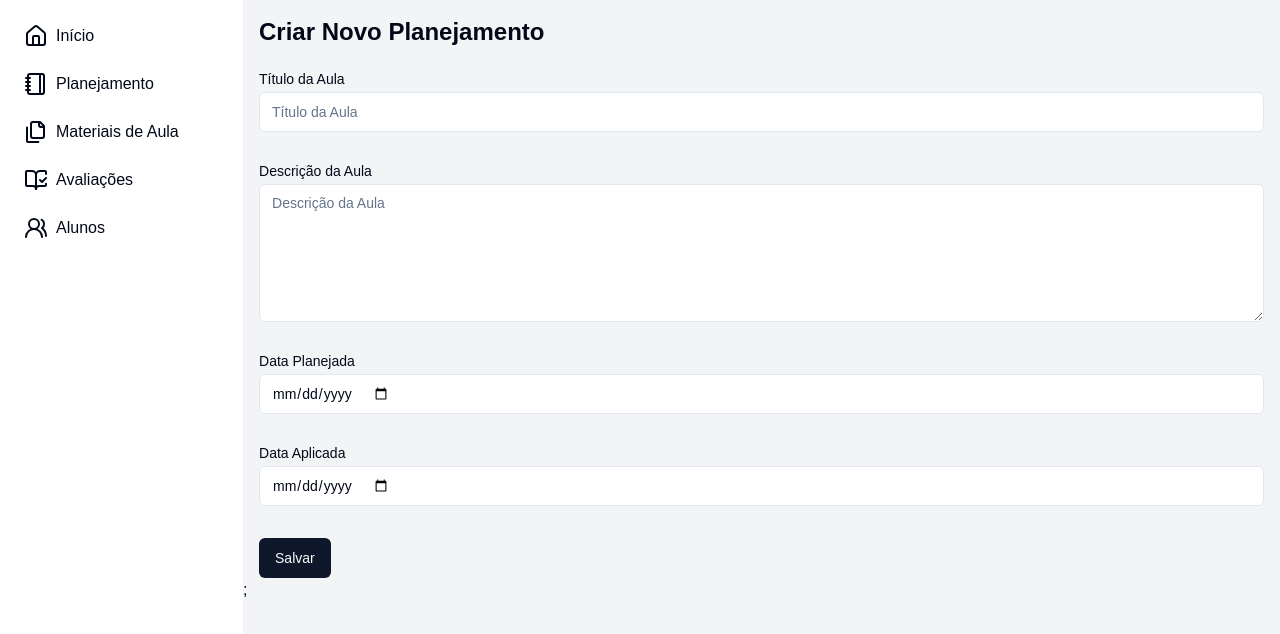
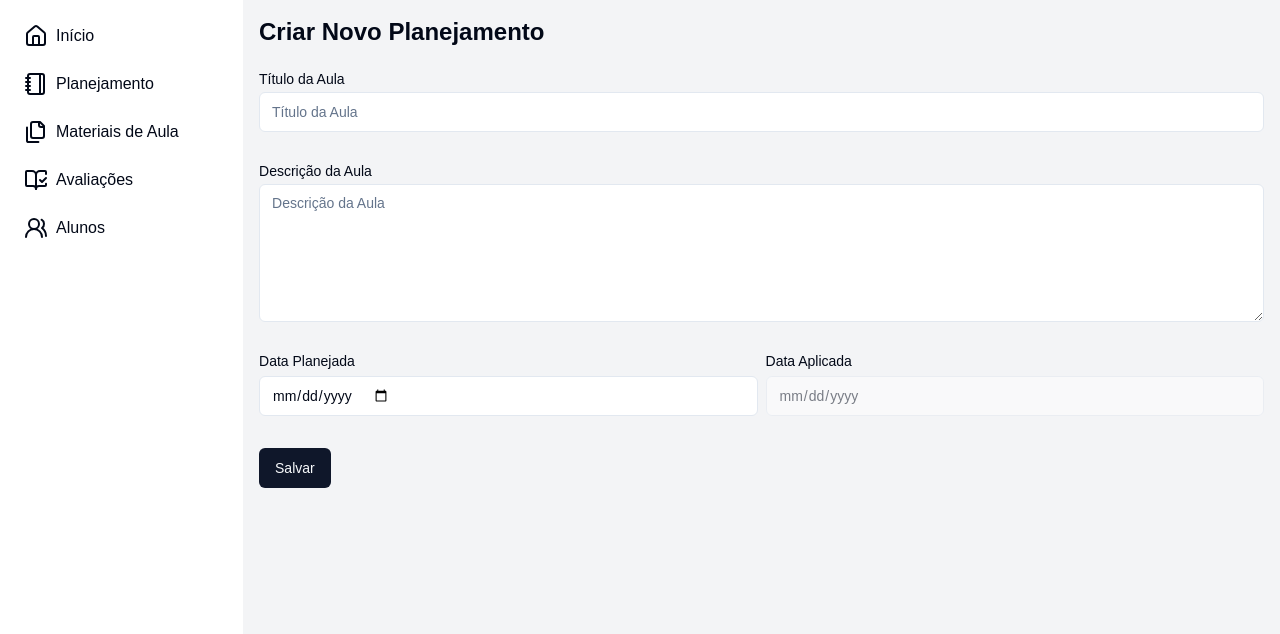
Before and after one commit to gabrielwbenatti/siga-fatec, a Next.js app in the folder siga-web/: page /app/plans/new in a window 1280 px wide. Shown: the top 634 px of the page. Built offline with nearby package versions, Linux system fonts and the light colour scheme.

Commit message:
melhorias na exibição

```diff
--- a/siga-web/app/(application)/app/plans/[id]/attendance/_components/AttendanceList.tsx
+++ b/siga-web/app/(application)/app/plans/[id]/attendance/_components/AttendanceList.tsx
@@ -158,6 +158,11 @@ export default function AttendanceList({
       </InputWrapper>
 
       <InputWrapper>
+        <Label>Conteúdo ministrado:</Label>
+        <Textarea value={data.plan.description} disabled />
+      </InputWrapper>
+
+      <InputWrapper>
         <Label>Data de realização</Label>
         <Input
           type="date"
--- a/siga-web/app/(application)/app/plans/_components/PlansCreateUpdateForm.tsx
+++ b/siga-web/app/(application)/app/plans/_components/PlansCreateUpdateForm.tsx
@@ -1,6 +1,7 @@
 "use client";
 
 import { createClassPlan, updateClassPlan } from "@/app/actions/plansActions";
+import InputWrapper from "@/components/SiGA/InputWrapper";
 import { Button } from "@/components/ui/button";
 import { Input } from "@/components/ui/input";
 import { Label } from "@/components/ui/label";
@@ -58,7 +59,8 @@ const PlansCreateUpdateForm: FC<PlansCreateUpdateFormProps> = ({
         />
       </div>
 
-      <div className="flex flex-col gap-1.5">
+      <div className="gap-2 md:flex">
+        <InputWrapper className="flex-auto">
           <Label>Data Planejada</Label>
           <Input
             type="date"
@@ -66,15 +68,17 @@ const PlansCreateUpdateForm: FC<PlansCreateUpdateFormProps> = ({
             required
             defaultValue={initialData?.planned_date || ""}
           />
-      </div>
+        </InputWrapper>
 
-      <div className="flex flex-col gap-1.5">
+        <InputWrapper className="flex-auto">
           <Label>Data Aplicada</Label>
           <Input
             type="date"
             name="applied_date"
+            disabled
             defaultValue={initialData?.applied_date || ""}
           />
+        </InputWrapper>
       </div>
 
       <div className="flex">
--- a/siga-web/app/(application)/app/plans/_components/PlansListItem.tsx
+++ b/siga-web/app/(application)/app/plans/_components/PlansListItem.tsx
@@ -1,5 +1,6 @@
 "use client";
 
+import { Badge } from "@/components/ui/badge";
 import { Button } from "@/components/ui/button";
 import { ROUTES } from "@/lib/routes";
 import ClassPlan from "@/types/ClassPlan";
@@ -22,8 +23,14 @@ const PlansListItem: FC<HomePlansListItemProps> = ({
         <span className="text-sm">
           {formatDate(plan.planned_date, "pt-BR")}
         </span>
-        <a href={`${ROUTES.PLANS.EDIT(plan.id!)}`} className="font-bold">
+        <a
+          href={`${ROUTES.PLANS.EDIT(plan.id!)}`}
+          className="flex items-center font-bold"
+        >
           {plan.title}
+          {plan.applied_date && (
+            <Badge className="ms-2 bg-green-500 hover:bg-green-800">{`Lecionado em ${formatDate(plan.applied_date, "pt-BR")}`}</Badge>
+          )}
         </a>
         <span className="text-sm">{plan.description || plan.title}</span>
       </div>
--- a/siga-web/app/(application)/app/plans/new/page.tsx
+++ b/siga-web/app/(application)/app/plans/new/page.tsx
@@ -7,7 +7,7 @@ const HomePlansPage = () => {
       <Titlebar.Root>
         <Titlebar.Title title="Criar Novo Planejamento" />
       </Titlebar.Root>
-      <PlansCreateUpdateForm />;
+      <PlansCreateUpdateForm />
     </>
   );
 };
```
Lines whose indentation alone changed are shown as unchanged.
